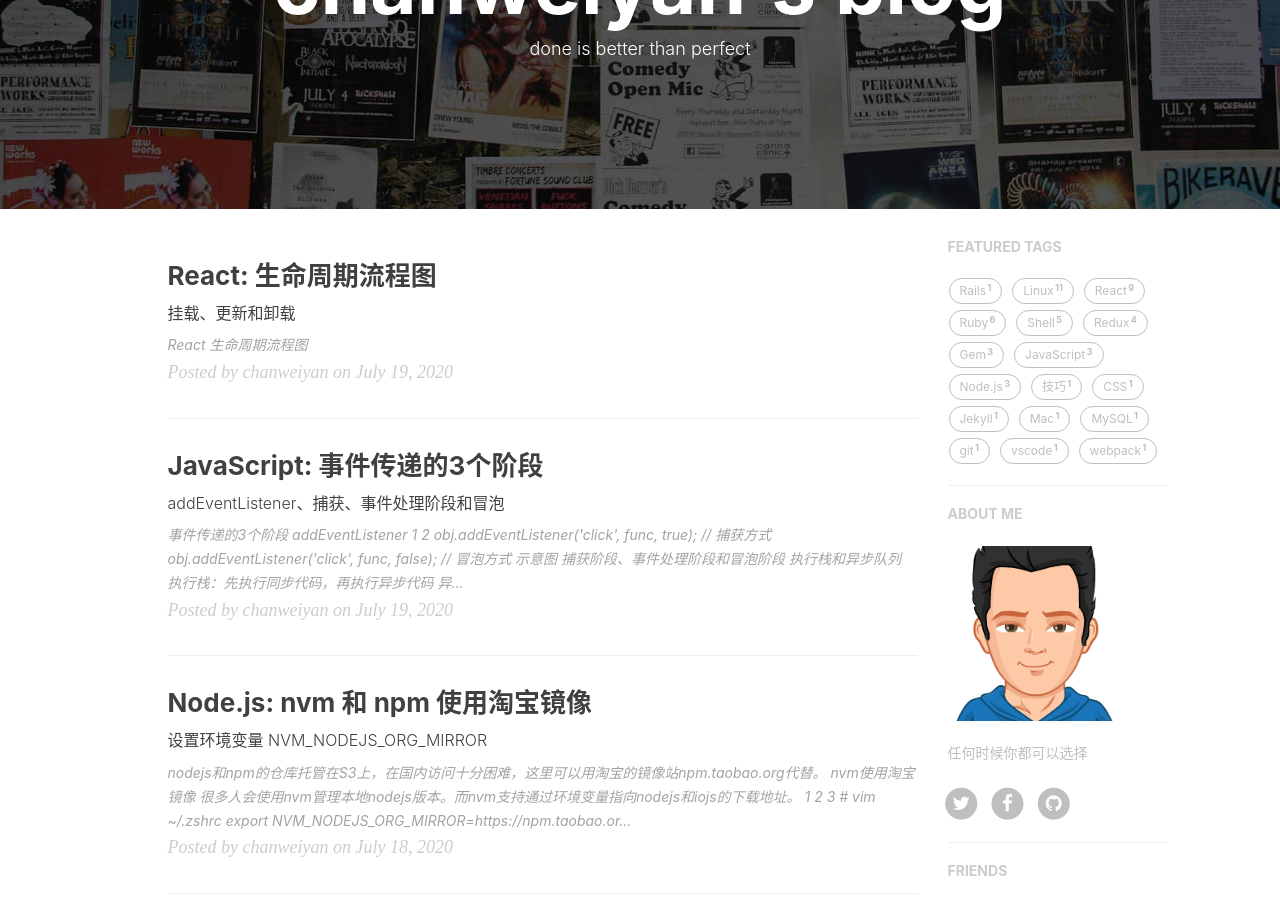
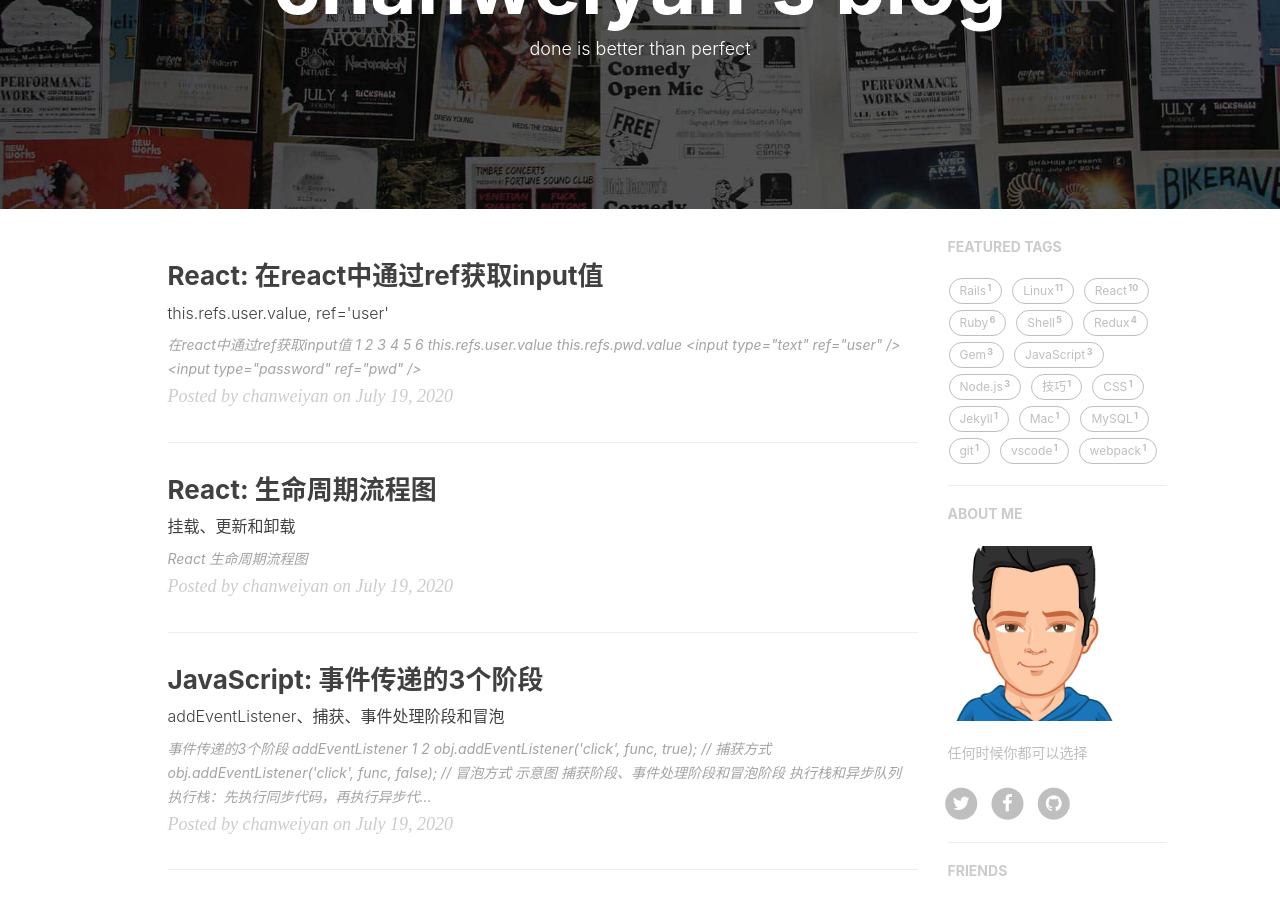
Before and after one commit to cwy007/cwy007.github.io, a Jekyll site: the page built from index.html, in a window 1280 px wide and 900 px high, scrolled down 209 px. Built offline with Jekyll 4.4.1, drawn with Linux system fonts in a browser that asks for light colours; nearby versions of some CDN libraries; the list of posts is cut into pages by our own code; comment, search, counter and statistics services are not loaded; some of the changed text lies outside the part shown.

Commit message:
在react中通过ref获取input值

````diff
--- a/_posts/2020-07-19-js-eventflow.markdown
+++ b/_posts/2020-07-19-js-eventflow.markdown
@@ -29,7 +29,7 @@ obj.addEventListener('click', func, false); // 冒泡方式
 
 ## 执行栈和异步队列
 
-执行栈：先执行同步代码，再执行异步代码
-异步队列：异步代码（回调）会在这里排队，同步代码执行完毕后，会依次执行异步队列中的代码
+* 执行栈：先执行同步代码，再执行异步代码
+* 异步队列：异步代码（回调）会在这里排队，同步代码执行完毕后，会依次执行异步队列中的代码
 
 ![](https://tva1.sinaimg.cn/large/007S8ZIlly1ggw59wpojfj314z0u0qf1.jpg)
--- /dev/null
+++ b/_posts/2020-07-19-react-refs.markdown
@@ -0,0 +1,22 @@
+---
+layout:     post
+title:      "React: 在react中通过ref获取input值"
+subtitle:   "this.refs.user.value, ref='user' "
+date:       2020-07-19 12:19:00
+author:     "chanweiyan"
+header-style: text
+catalog: true
+tags:
+  - React
+---
+
+## 在react中通过ref获取input值
+
+```jsx
+this.refs.user.value
+this.refs.pwd.value
+
+<input type="text" ref="user" />
+<input type="password" ref="pwd" />
+
+```
````
